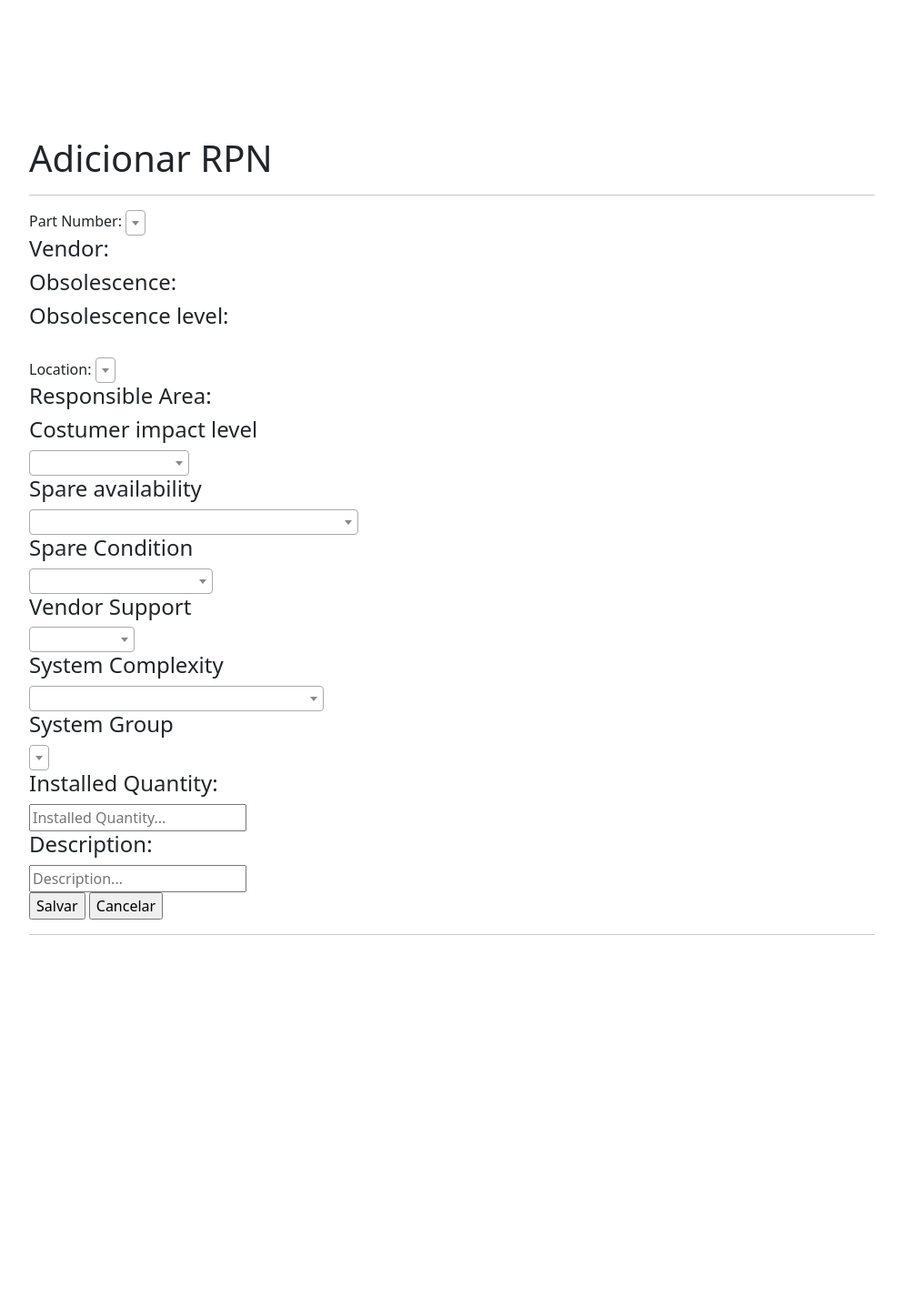
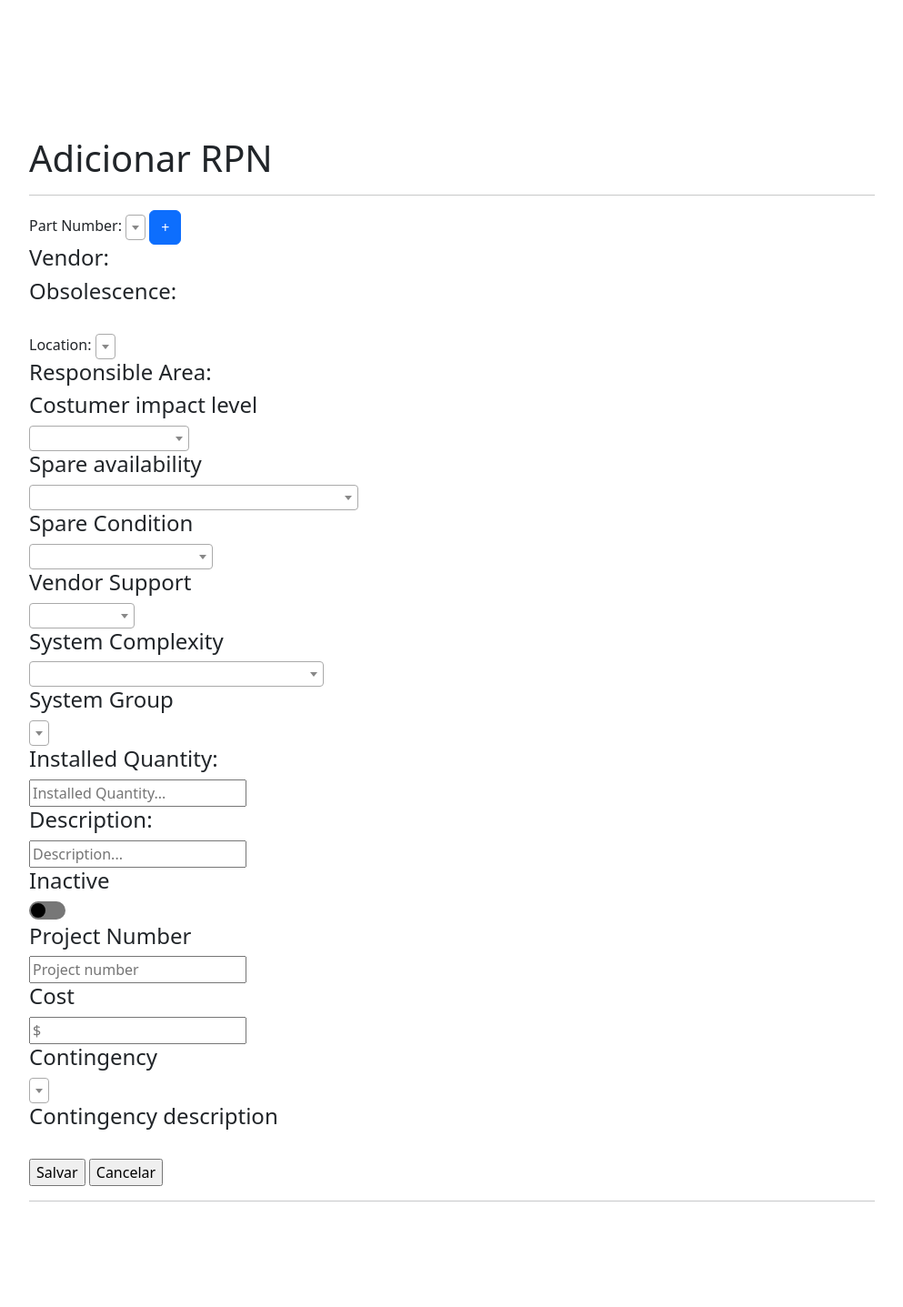
Before and after one commit to Charbel05/otms-portal, a Flask app: page /add-rpn in a window 1280 px wide. Shown: the whole page at 91% size, without its empty margins (218-1211 px from the left). Before the commit the page ends 1028 px from the top, so only its background shows below. Run offline with Flask 3, Linux system fonts and the light colour scheme; data that the repository does not hold is empty; some libraries are stand-ins or nearby versions.

Commit message:
alterações na página de adiconar RPN

```diff
--- a/portal/routes.py
+++ b/portal/routes.py
@@ -5,7 +5,7 @@ import psycopg2
 import pandas as pd
 from portal import app, db, bcrypt
 from portal.forms import FormLogin
-from portal.models import Location, Obsolescence, Parts, System_groups, User_otms, Rpn, Vendors
+from portal.models import Almox, Location, Obsolescence, Parts, System_groups, User_otms, Rpn, Vendors
 from flask_login import current_user, login_required, login_user, logout_user
 import portal.queries as queries
 
@@ -109,25 +109,31 @@ def add_rpn():
     # Seleciona a tabela de System Groups
     sgroup = System_groups.query.order_by(System_groups.id_s_group).all()
 
+    almox = Almox.query.all()
+
     if request.method == 'POST':
         try:
-            part_id = request.form.get('options')
-            ci_id = request.form.get('ci_value')
-            sa_id = request.form.get('sa_value')
-            sc_id = request.form.get('sc_value')
-            v_support_id = request.form.get('vendor_support')
-            loc_id = request.form.get('loc')
-            sgroups_id = request.form.get('sgroup')
-            scomplexity_id = request.form.get('system_complexity')
-            quantity = request.form.get('quantity')
-            description = request.form.get('description')
+            new_rpn = Rpn()
+            new_rpn.part_id = request.form.get('options')
+            new_rpn.c_impact_id = request.form.get('ci_value')
+            new_rpn.spare_av_id = request.form.get('sa_value')
+            new_rpn.spare_c_id = request.form.get('sc_value')
+            new_rpn.vendorsuport_id = request.form.get('vendor_support')
+            new_rpn.loc_id = request.form.get('loc')
+            new_rpn.sgroups_id = request.form.get('sgroup')
+            new_rpn.scomplexity_id = request.form.get('system_complexity')
+            new_rpn.quantity = request.form.get('quantity')
+            new_rpn.description = request.form.get('description')
+            new_rpn.pa = request.form.get('pa')
+            new_rpn.cost = request.form.get('cost')
+            inactive = request.form.get('inactive')
+            new_rpn.inactive = 1 if inactive == 'on' else 0
 
             # Faz a consulta no banco para saber qual o último id
             last_id = Rpn.query.order_by(Rpn.id_rpn.desc()).first()
-            id_rpn = last_id.id_rpn + 1
+            new_rpn.id_rpn = last_id.id_rpn + 1
 
             # Cria um novo objeto rpn e adiciona
-            new_rpn = Rpn(id_rpn=id_rpn, part_id=part_id, c_impact_id=ci_id, spare_av_id=sa_id, spare_c_id=sc_id, vendorsuport_id=v_support_id, loc_id=loc_id, sgroups_id=sgroups_id, scomplexity_id=scomplexity_id, quantity=quantity, description=description)
             db.session.add(new_rpn)
             db.session.commit()
 
@@ -135,7 +141,7 @@ def add_rpn():
             flash(f"Erro ao adicionar o item: {str(e)}")
             return render_template('add_rpn.html')
 
-    return render_template('add_rpn.html', options=options, loc=loc_dict, sgroup=sgroup)
+    return render_template('add_rpn.html', options=options, loc=loc_dict, sgroup=sgroup, almox=almox)
 
 @app.route('/add-part-number', methods=['GET', 'POST'])
 def add_partnumber():
--- a/portal/static/script.js
+++ b/portal/static/script.js
@@ -47,3 +47,10 @@ function updateText(selectId, textId, data) {
     var textElement = document.getElementById(textId);
     textElement.innerText = data[selectedValue] || "None";
 }
+
+
+function updateLabel(selectId, labelId) {
+    var select = document.getElementById(selectId);
+    var description = select.options[select.selectedIndex].getAttribute('data-description');
+    document.getElementById(labelId).innerText = description;
+}
--- a/portal/static/style.css
+++ b/portal/static/style.css
@@ -137,3 +137,51 @@
 .info-item input[type="text"] {
     margin-right: 10px;
 }
+
+
+
+switch {
+    position: relative;
+    display: inline-block;
+    width: 40px;
+    height: 20px;
+}
+.switch input {
+    opacity: 0;
+    width: 0;
+    height: 0;
+}
+
+.slider {
+    position: absolute;
+    cursor: pointer;
+    width: 40px;
+    height: 20px;
+    background-color: #777777;
+    transition: .4s;
+}
+.slider:before {
+    position: absolute;
+    content: "";
+    height: 16px;
+    width: 16px;
+    left: 2px;
+    top: 2px;
+    background-color: rgb(0, 0, 0);
+    transition: .4s;
+}
+input:checked + .slider {
+ background-color: #2196F3;
+}
+
+input:checked + .slider:before {
+ transform: translateX(20px);
+}
+
+.slider.round {
+border-radius: 20px;
+}
+
+.slider.round:before {
+border-radius: 50%;
+}
--- a/portal/templates/add_rpn.html
+++ b/portal/templates/add_rpn.html
@@ -24,6 +24,11 @@
                     {% endfor %}
                 </select>
 
+                <a type="button" class="btn btn-primary" href="{{ url_for('add_partnumber') }}">
+                    +
+                </a>
+
+
                 <div>
                     <div>
                         <h4>Vendor: </h4>
@@ -33,8 +38,6 @@
                         <h4>Obsolescence: </h4>
                         <a id="Obsolescence"> </a>
                     </div>
-                    <h4> Obsolescence level: </h4>
-                    <a id="Obsolescence_level"> </a>
 
                     <br>
 
@@ -116,6 +119,29 @@
                     <h4 for="meuInput">Description:</h4>
                     <input type="text" id="description" name="description" placeholder="Description...">
 
+                    <h4 for="meuInput">Inactive</h4>
+                    <label class="switch">
+                        <input type="checkbox" name="inactive" id="inactive">
+                        <span class="slider round"></span>
+                    </label>
+
+                    <h4 for="meuInput">Project Number</h4>
+                    <input type="text" id="pa" name="pa" placeholder="Project number">
+
+                    <h4 for="meuInput">Cost</h4>
+                    <input type="text" id="cost" name="cost" placeholder="$">
+
+
+                    <h4 for="almox">Contingency</h4>
+                    <select name="almox" id="almox" onchange="updateLabel('almox', 'description_contingency')">
+                        {% for row in almox %}
+                            <option value="{{ row.id_almox }}" data-description="{{ row.description }}">{{ row.cd_item }}</option>
+                        {% endfor %}
+                    </select>
+                    <h4>Contingency description</h4>
+                    <label name="description_contingency" id="description_contingency"></label>
+
+
                     <br>
                     <input type="submit" value="Salvar">
                     <input type="reset" value="Cancelar">
```
Also changed, not shown: portal/models.py (+11 -0 lines).
